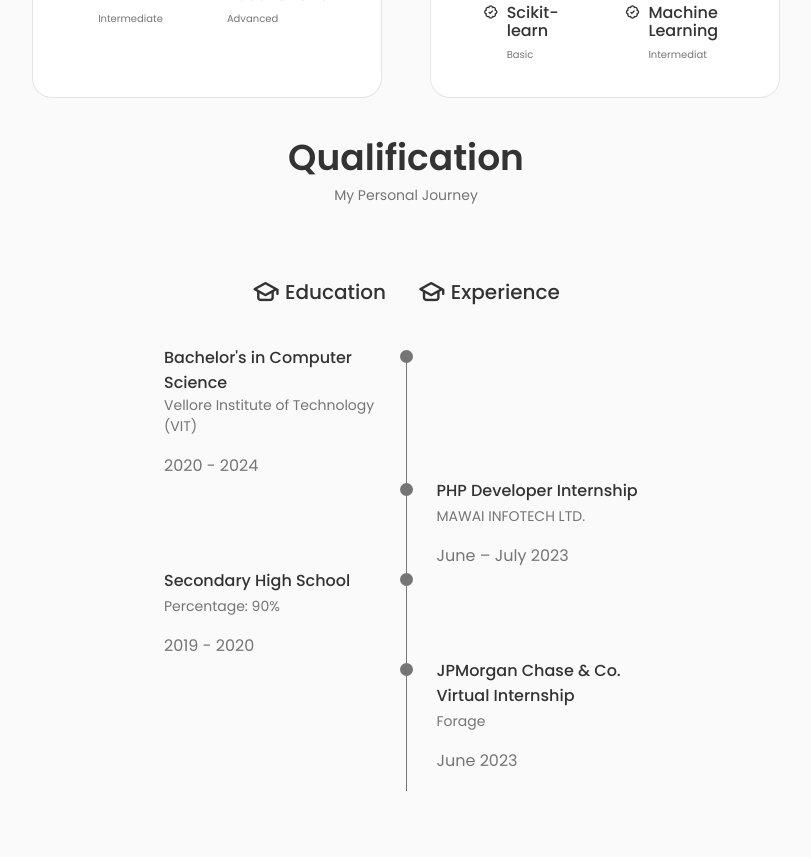
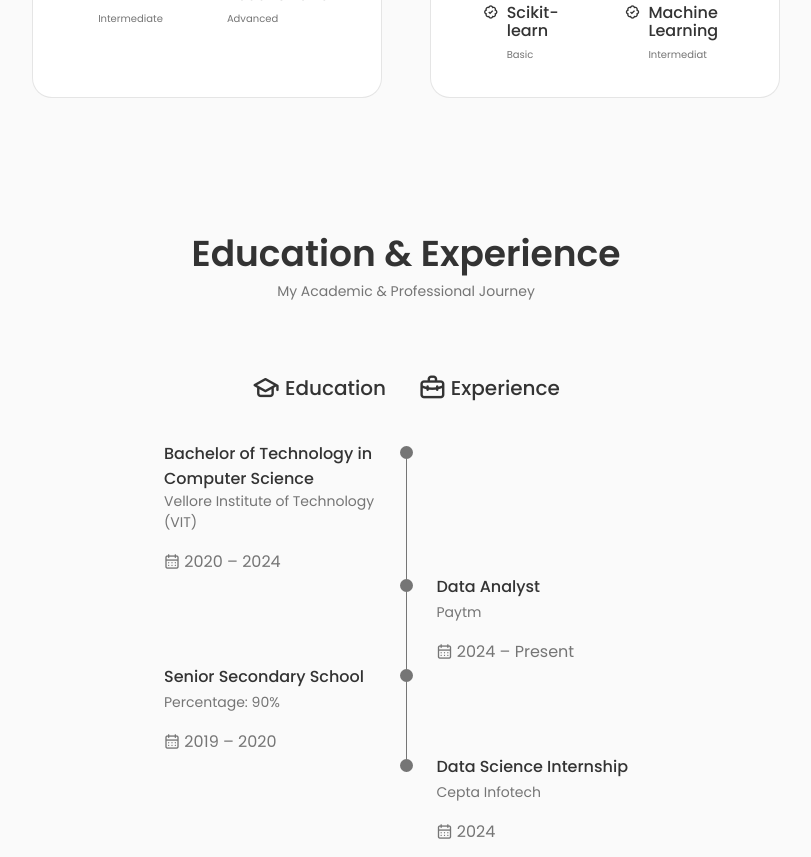
Before and after one commit to ashutosh0079/Portfolio-react, a React (Create React App) app: page / in a window 1280 px wide. Shown: the part 1940-2797 px from the top of the page, without its empty margins (234-1045 px from the left). Built offline with nearby package versions, Linux system fonts and the light colour scheme.

Commit message:
Update Qualification.jsx

```diff
--- a/src/components/qualification/Qualification.jsx
+++ b/src/components/qualification/Qualification.jsx
@@ -2,50 +2,40 @@ import React from "react";
 import "./qualification.css";
 
 const Qualification = () => {
-  const toggleState = 1;
+  return (
+    <section className="qualification section" id="qualification">
+      <h2 className="section__title">Education & Experience</h2>
+      <span className="section__subtitle">
+        My Academic & Professional Journey
+      </span>
 
-  return (
-    <section className="qualification sections">
-      <h2 className="section__title">Qualification</h2>
-      <span className="section__subtitle">My Personal Journey</span>
-
-      <div className="qualification__conatiner container">
+      <div className="qualification__container container">
         <div className="qualification__tabs">
-          <div
-            className={
-              toggleState === 1
-                ? "qualification__button qualification__active button--flex"
-                : "qualification__button button--flex"
-            }
-          >
-            <i className="uil uil-graduation-cap qualification__icon"></i>{" "}
+          <div className="qualification__button qualification__active button--flex">
+            <i className="uil uil-graduation-cap qualification__icon"></i>
             Education
           </div>
 
-          <div className="qualification__button button--flex">
-            <i className="uil uil-graduation-cap qualification__icon"></i>{" "}
+          <div className="qualification__button qualification__active button--flex">
+            <i className="uil uil-briefcase-alt qualification__icon"></i>
             Experience
           </div>
         </div>
 
         <div className="qualification__sections">
-          <div
-            className={
-              toggleState === 1
-                ? "qualification__content qualification__content-active"
-                : "qualification__content"
-            }
-          >
+          <div className="qualification__content qualification__content-active">
+
+            {/* Education */}
             <div className="qualification__data">
               <div>
                 <h3 className="qualification__title">
-                  Bachelor's in Computer Science
+                  Bachelor of Technology in Computer Science
                 </h3>
                 <span className="qualification__subtitle">
                   Vellore Institute of Technology (VIT)
                 </span>
-                <div className="qualification__calender">
-                  <i className="uil uil-calender-alt"></i> 2020 - 2024
+                <div className="qualification__calendar">
+                  <i className="uil uil-calendar-alt"></i> 2020 – 2024
                 </div>
               </div>
 
@@ -55,6 +45,7 @@ const Qualification = () => {
               </div>
             </div>
 
+            {/* Experience */}
             <div className="qualification__data">
               <div></div>
 
@@ -65,27 +56,28 @@ const Qualification = () => {
 
               <div>
                 <h3 className="qualification__title">
-                  PHP Developer Internship
+                  Data Analyst
                 </h3>
                 <span className="qualification__subtitle">
-                  MAWAI INFOTECH LTD.
+                  Paytm
                 </span>
-                <div className="qualification__calender">
-                  <i className="uil uil-calender-alt"></i> June – July 2023
+                <div className="qualification__calendar">
+                  <i className="uil uil-calendar-alt"></i> 2024 – Present
                 </div>
               </div>
             </div>
 
+            {/* School */}
             <div className="qualification__data">
               <div>
                 <h3 className="qualification__title">
-                  Secondary High School
+                  Senior Secondary School
                 </h3>
                 <span className="qualification__subtitle">
                   Percentage: 90%
                 </span>
-                <div className="qualification__calender">
-                  <i className="uil uil-calender-alt"></i> 2019 - 2020
+                <div className="qualification__calendar">
+                  <i className="uil uil-calendar-alt"></i> 2019 – 2020
                 </div>
               </div>
 
@@ -95,24 +87,27 @@ const Qualification = () => {
               </div>
             </div>
 
+            {/* AI Internship */}
             <div className="qualification__data">
               <div></div>
 
               <div>
                 <span className="qualification__rounder"></span>
-                <span className="qualification__line"></span>
               </div>
 
               <div>
                 <h3 className="qualification__title">
-                  JPMorgan Chase &amp; Co. Virtual Internship
+                  Data Science Internship
                 </h3>
-                <span className="qualification__subtitle">Forage</span>
-                <div className="qualification__calender">
-                  <i className="uil uil-calender-alt"></i> June 2023
+                <span className="qualification__subtitle">
+                  Cepta Infotech
+                </span>
+                <div className="qualification__calendar">
+                  <i className="uil uil-calendar-alt"></i> 2024
                 </div>
               </div>
             </div>
+
           </div>
         </div>
       </div>
```
